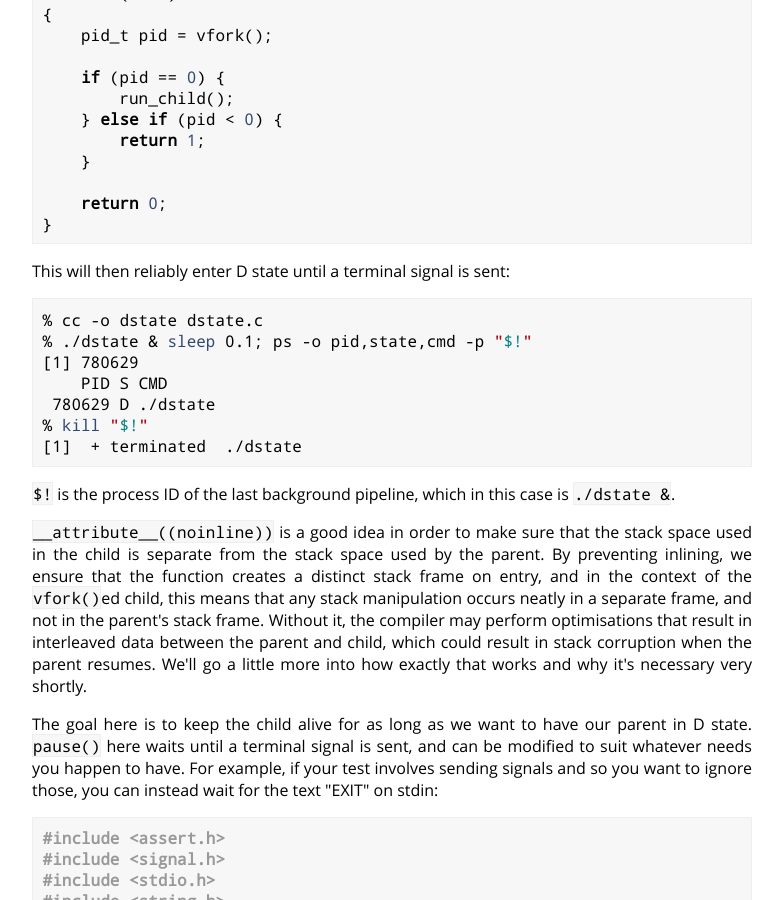
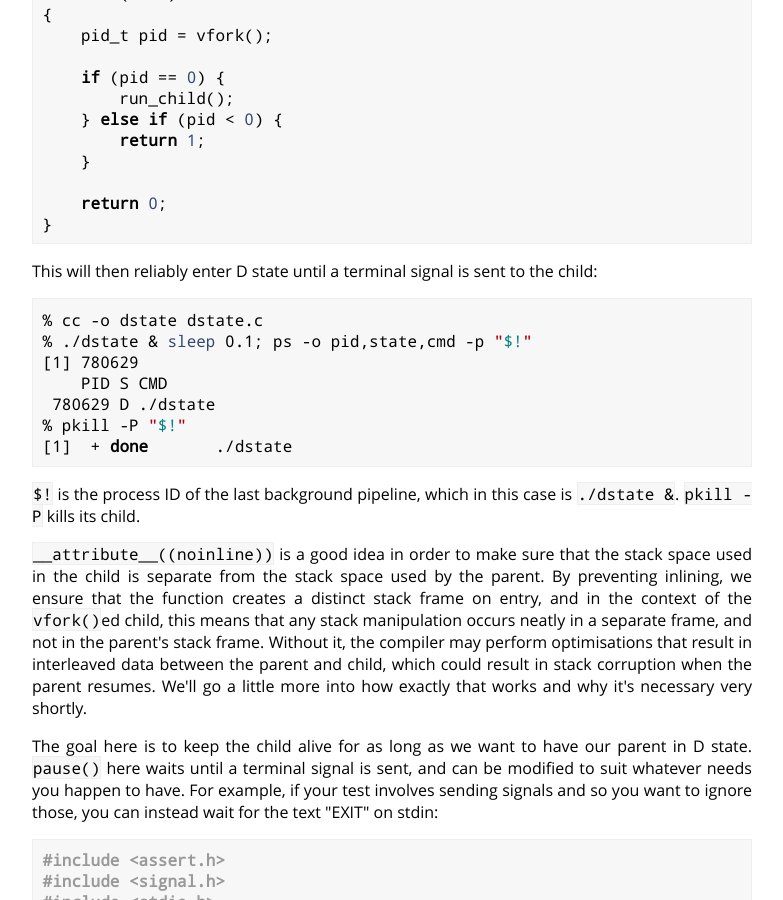
Before and after one commit to cdown/chrisdown.name, a Jekyll site: the page built from _posts/2024-02-05-reliably-creating-d-state-processes-on-demand.md, in a window 1280 px wide and 900 px high, scrolled down 3933 px. Shown: the whole window, without its empty margins (248-1031 px from the left). Built offline with Jekyll 4.4.1, drawn with Linux system fonts in a browser that asks for light colours; a script that is not in the unit is left out.

Commit message:
vfork: Don't spoil TASK_KILLABLE early

```diff
--- a/_posts/2024-02-05-reliably-creating-d-state-processes-on-demand.md
+++ b/_posts/2024-02-05-reliably-creating-d-state-processes-on-demand.md
@@ -264,7 +264,8 @@ int main(void)
 }
 {% endhighlight %}
 
-This will then reliably enter D state until a terminal signal is sent:
+This will then reliably enter D state until a terminal signal is sent to the
+child:
 
 {% highlight bash %}
 % cc -o dstate dstate.c
@@ -272,12 +273,12 @@ This will then reliably enter D state until a terminal signal is sent:
 [1] 780629
     PID S CMD
  780629 D ./dstate
-% kill "$!"
-[1]  + terminated  ./dstate
+% pkill -P "$!"
+[1]  + done       ./dstate
 {% endhighlight %}
 
 `$!` is the process ID of the last background pipeline, which in this case is
-`./dstate &`.
+`./dstate &`. `pkill -P` kills its child.
 
 `__attribute__((noinline))` is a good idea in order to make sure that
 the stack space used in the child is separate from the stack space used by the
```
